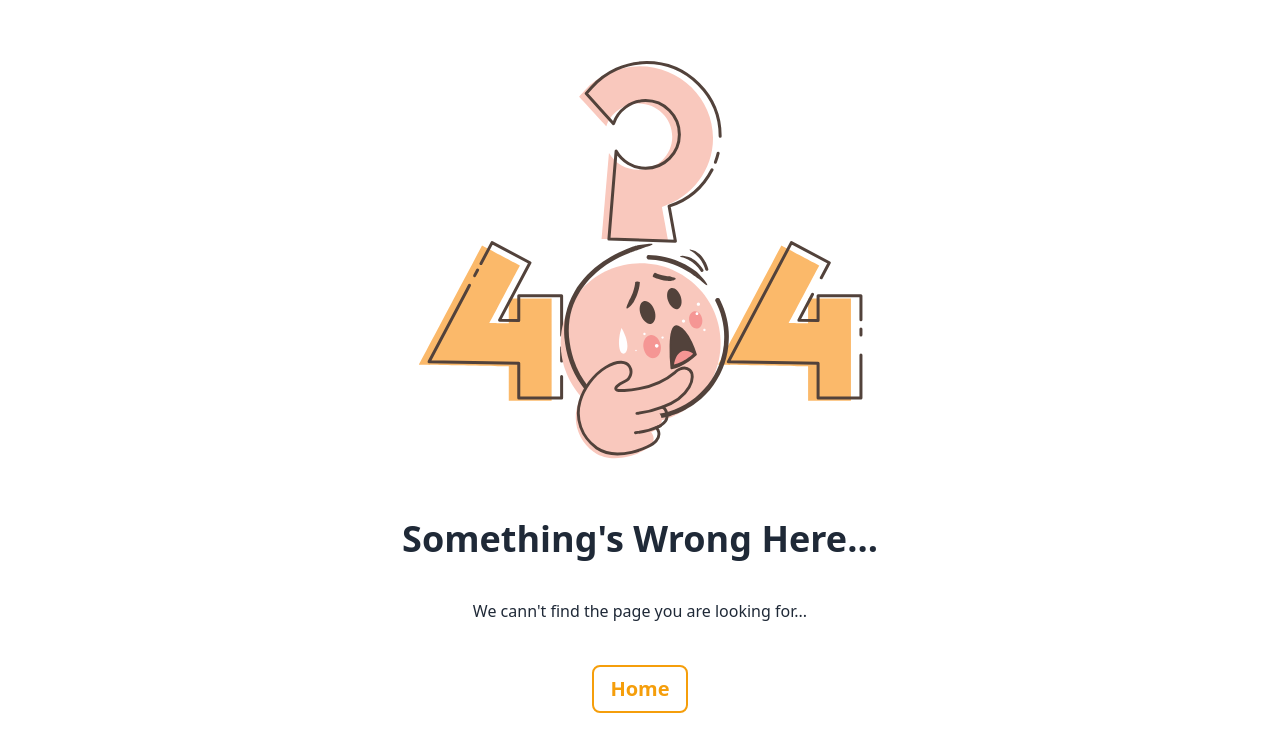
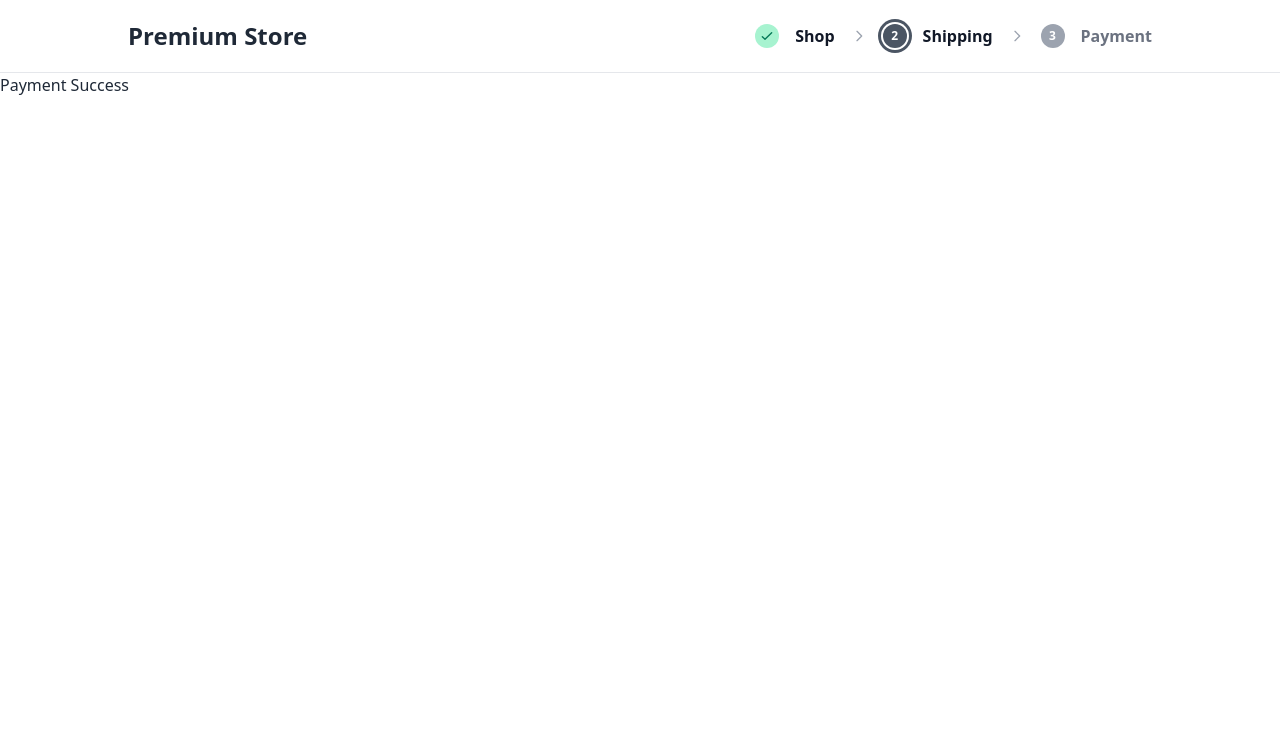
Before and after one commit to Md-Firoz-Mahmud-Nur/0170-sslcommerz-integration-client-module-75-practice, a React (Vite) app: page /success in a window 1280 px wide. Shown: the top 752 px of the page. Built offline with nearby package versions, Linux system fonts and the light colour scheme.

Commit message:
Add : Success Page

```diff
--- /dev/null
+++ b/src/Success.jsx
@@ -0,0 +1,5 @@
+const Success = () => {
+  return <div>Payment Success</div>;
+};
+
+export default Success;
--- a/src/main.jsx
+++ b/src/main.jsx
@@ -5,6 +5,7 @@ import Home from "./Home.jsx";
 import { createBrowserRouter, RouterProvider } from "react-router-dom";
 import Root from "./Root.jsx";
 import ErrorPage from "./ErrorPage.jsx";
+import Success from "./Success.jsx";
 
 const router = createBrowserRouter([
   {
@@ -17,6 +18,10 @@ const router = createBrowserRouter([
         path: "/",
         element: <Home></Home>,
       },
+      {
+        path: "/success",
+        element: <Success></Success>,
+      },
     ],
   },
 ]);
```
